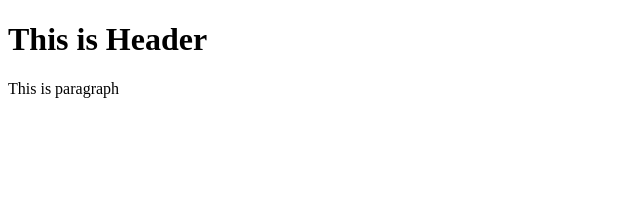
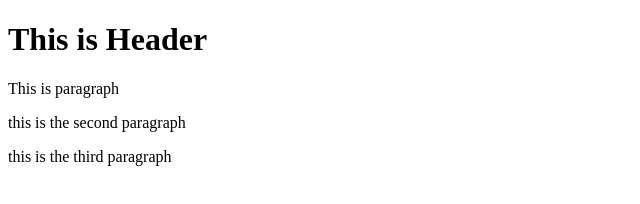
Before and after one commit to elaine05/test, a website: page index.html in a window 1280 px wide. Shown: the whole page, without its empty margins (0-640 px from the left). Drawn offline with Linux system fonts and the light colour scheme.

Commit message:
test3 commit

```diff
--- a/index.html
+++ b/index.html
@@ -6,6 +6,8 @@
     <body>
         <h1>This is Header</h1>
         <p>This is paragraph</p>
+        <p>this is the second paragraph</p>
+        <p>this is the third paragraph</p>
     </body>
 
 
```
Also changed, not shown: package.json (added, +24 -0 lines), 2 other files.
